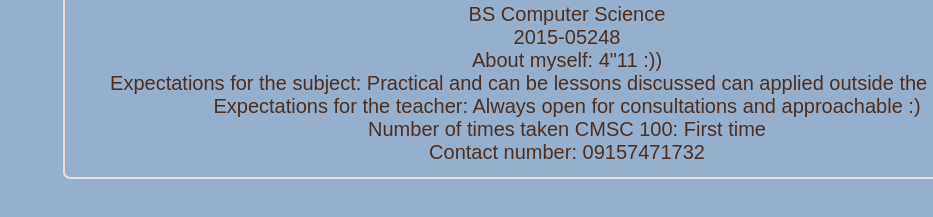
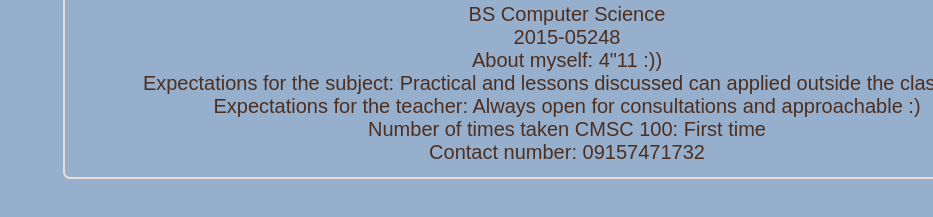
Before and after one commit to zyragrubat/zyragrubat.github.io, a plain HTML site: page index.html in a window 1280 px wide. Shown: the part 147-364 px from the top of the page, without its empty margins (347-1280 px from the left). Drawn offline with Linux system fonts and the light colour scheme.

Commit message:
Update index.html

```diff
--- a/index.html
+++ b/index.html
@@ -8,7 +8,7 @@
       BS Computer Science<br>
       2015-05248<br>
       About myself: 4"11 :))<br>
-      Expectations for the subject: Practical and can be lessons discussed can applied outside the classroom<br>
+      Expectations for the subject: Practical and lessons discussed can applied outside the classroom<br>
       Expectations for the teacher: Always open for consultations and approachable :)<br>
       Number of times taken CMSC 100: First time<br>
       Contact number: 09157471732<br>
```
